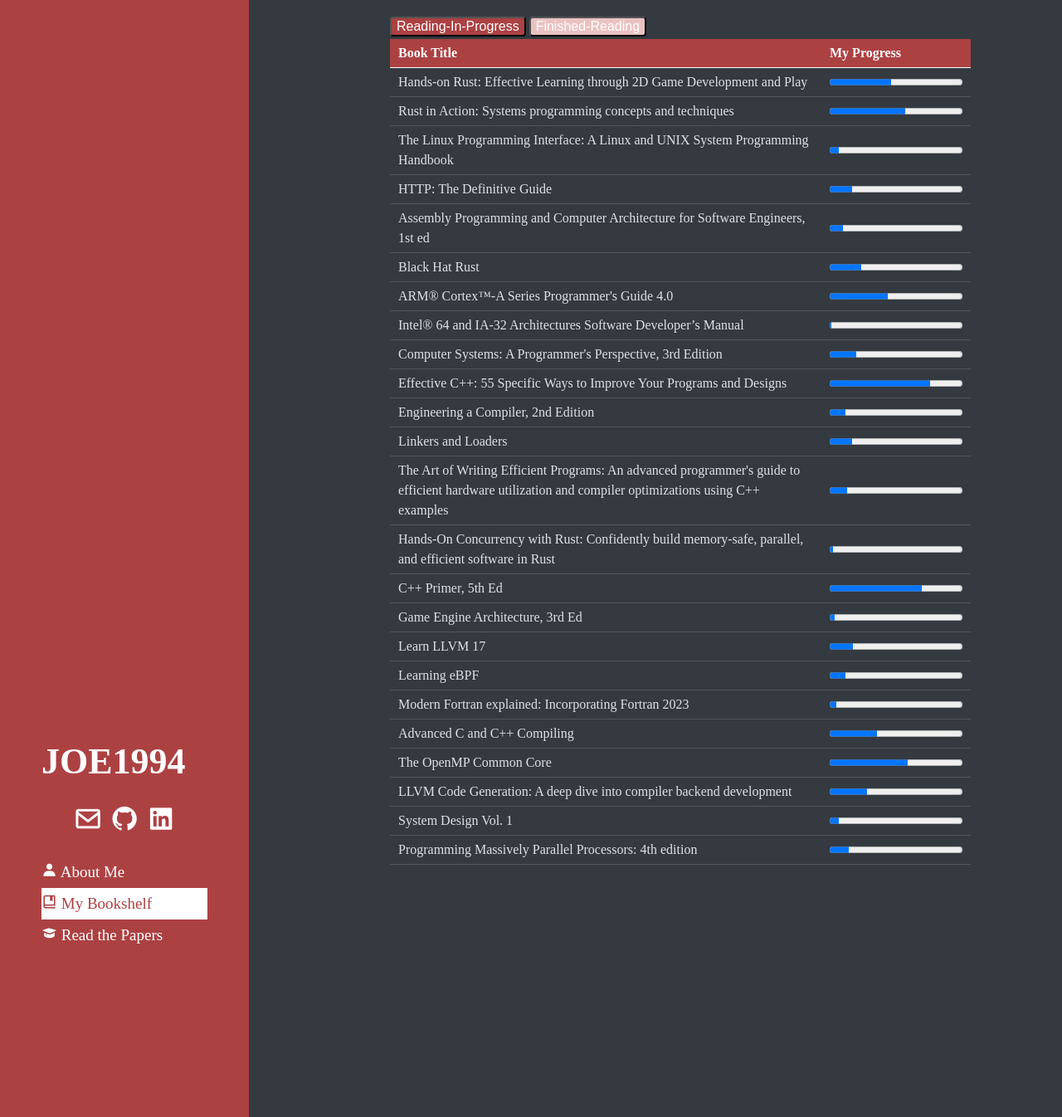
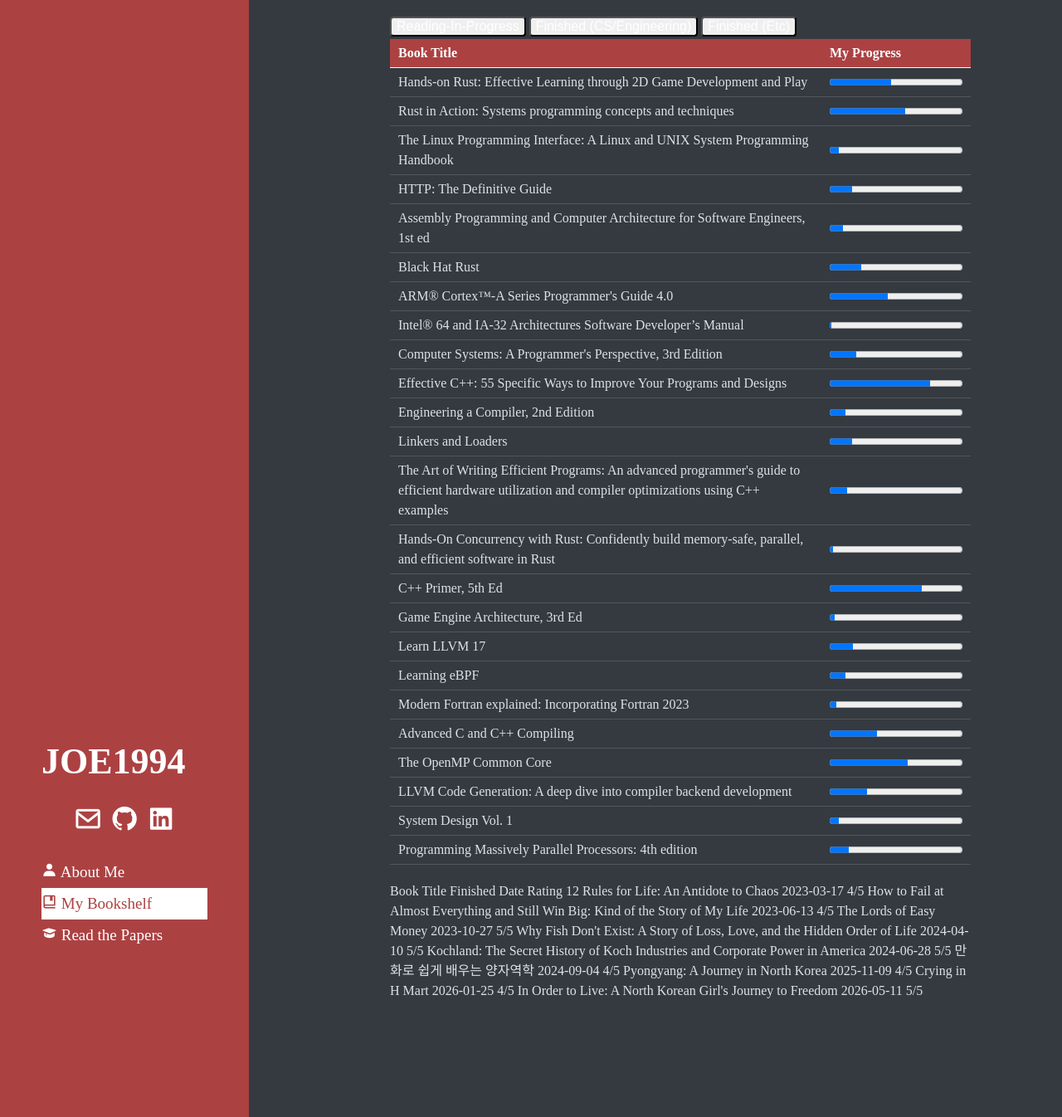
Before and after one commit to JOE1994/JOE1994.github.io, a Jekyll site: the page built from bookshelf.html, in a window 1280 px wide and 1346 px high. Shown: the whole window at 83% size. Built offline with Jekyll 4.4.1, drawn with Linux system fonts in a browser that asks for light colours; some web fonts are replaced.

Commit message:
Divide done books: tech/non-tech

```diff
--- a/_data/bookshelf_done.yml
+++ b/_data/bookshelf_done.yml
@@ -1,33 +1,9 @@
-- name: "12 Rules for Life: An Antidote to Chaos"
-  finished_date: '2023-03-17'
-  rating: 4/5
-
-- name: "How to Fail at Almost Everything and Still Win Big: Kind of the Story of My Life"
-  finished_date: '2023-06-13'
-  rating: 4/5
-
-- name: "The Lords of Easy Money"
-  finished_date: '2023-10-27'
-  rating: 5/5
-
 - name: "Chip War: The Fight for the World's Most Critical Technology"
   finished_date: '2024-01-09'
   rating: 5/5
 
 - name: "Debugging: The 9 Indispensable Rules for Finding Even the Most Elusive Software and Hardware Problems"
   finished_date: '2024-03-23'
-  rating: 4/5
-
-- name: "Why Fish Don't Exist: A Story of Loss, Love, and the Hidden Order of Life"
-  finished_date: '2024-04-10'
-  rating: 5/5
-
-- name: "Kochland: The Secret History of Koch Industries and Corporate Power in America"
-  finished_date: '2024-06-28'
-  rating: 5/5
-
-- name: "만화로 쉽게 배우는 양자역학"
-  finished_date: '2024-09-04'
   rating: 4/5
 
 - name: "Test Driven Development: By Example"
@@ -37,15 +13,3 @@
 - name: "The Staff Engineer's Path: A Guide for Individual Contributors Navigating Growth and Change"
   finished_date: '2025-10-18'
   rating: 5/5
-
-- name: "Pyongyang: A Journey in North Korea"
-  finished_date: '2025-11-09'
-  rating: 4/5
-
-- name: "Crying in H Mart"
-  finished_date: '2026-01-25'
-  rating: 4/5
-
-- name: "In Order to Live: A North Korean Girl's Journey to Freedom"
-  finished_date: '2026-05-11'
-  rating: 5/5
--- /dev/null
+++ b/_data/bookshelf_done_etc.yml
@@ -0,0 +1,35 @@
+- name: "12 Rules for Life: An Antidote to Chaos"
+  finished_date: '2023-03-17'
+  rating: 4/5
+
+- name: "How to Fail at Almost Everything and Still Win Big: Kind of the Story of My Life"
+  finished_date: '2023-06-13'
+  rating: 4/5
+
+- name: "The Lords of Easy Money"
+  finished_date: '2023-10-27'
+  rating: 5/5
+
+- name: "Why Fish Don't Exist: A Story of Loss, Love, and the Hidden Order of Life"
+  finished_date: '2024-04-10'
+  rating: 5/5
+
+- name: "Kochland: The Secret History of Koch Industries and Corporate Power in America"
+  finished_date: '2024-06-28'
+  rating: 5/5
+
+- name: "만화로 쉽게 배우는 양자역학"
+  finished_date: '2024-09-04'
+  rating: 4/5
+
+- name: "Pyongyang: A Journey in North Korea"
+  finished_date: '2025-11-09'
+  rating: 4/5
+
+- name: "Crying in H Mart"
+  finished_date: '2026-01-25'
+  rating: 4/5
+
+- name: "In Order to Live: A North Korean Girl's Journey to Freedom"
+  finished_date: '2026-05-11'
+  rating: 5/5
--- a/bookshelf.html
+++ b/bookshelf.html
@@ -4,11 +4,14 @@
 ---
 
 <div>
-<button class = "view-select-button" id = "show-still-reading" type="button">
+<button class = "view-select-button" id = "show-rip" type="button">
     Reading-In-Progress
 </button>
-<button class = "view-select-button" id = "show-finished-reading" type="button">
-    Finished-Reading
+<button class = "view-select-button" id = "show-fin-reading" type="button">
+    Finished (CS/Engineering)
+</button>
+<button class = "view-select-button" id = "show-fin-reading-etc" type="button">
+    Finished (Etc)
 </button>
 </div>
 
@@ -50,6 +53,26 @@
     </tbody>
 </table>
 
+<tabie id = "finished-reading-etc" class="bookshelf-table">
+    <thead>
+        <tr>
+            <th>Book Title</th>
+            <th>Finished Date</th>
+            <th>Rating</th>
+        </tr>
+    </thead>
+
+    <tbody>
+{% for book in site.data.bookshelf_done_etc %}
+    <tr>
+        <td>{{ book.name }}</td>
+        <td>{{ book.finished_date }}</td>
+        <td>{{ book.rating }}</td>
+    </tr>
+{% endfor %}
+    </tbody>
+</tabie>
+
 <style>
     #still-reading {
         display: block;
@@ -78,11 +101,13 @@
 </style>
 
 <script>
-    let still_reading = document.getElementById("still-reading");
-    let finished_reading = document.getElementById("finished-reading");
+    const still_reading = document.getElementById("still-reading");
+    const finished_reading = document.getElementById("finished-reading");
+    const finished_reading_etc = document.getElementById("finished-reading-etc");
 
-    let button0 = document.getElementById("show-still-reading");
-    let button1 = document.getElementById("show-finished-reading");
+    const button0 = document.getElementById("show-rip");
+    const button1 = document.getElementById("show-fin-reading");
+    const button2 = document.getElementById("show-fin-reading-etc");
 
     const active_bg_color = "#ac4142";
     const inactive_bg_color = "rgb(234, 194, 194)";
@@ -91,15 +116,29 @@
     .addEventListener("click", () => {
         still_reading.style.display = "block";
         finished_reading.style.display = "none";
+        finished_reading_etc.style.display = "none";
         button0.style.backgroundColor = active_bg_color;
         button1.style.backgroundColor = inactive_bg_color;
+        button2.style.backgroundColor = inactive_bg_color;
     });
 
     button1
     .addEventListener("click", () => {
         still_reading.style.display = "none";
         finished_reading.style.display = "block";
+        finished_reading_etc.style.display = "none";
+        button0.style.backgroundColor = inactive_bg_color;
         button1.style.backgroundColor = active_bg_color;
+        button2.style.backgroundColor = inactive_bg_color;
+    });
+
+    button2
+    .addEventListener("click", () => {
+        still_reading.style.display = "none";
+        finished_reading.style.display = "none";
+        finished_reading_etc.style.display = "block";
+        button1.style.backgroundColor = inactive_bg_color;
         button0.style.backgroundColor = inactive_bg_color;
+        button2.style.backgroundColor = active_bg_color;
     });
 </script>
```
